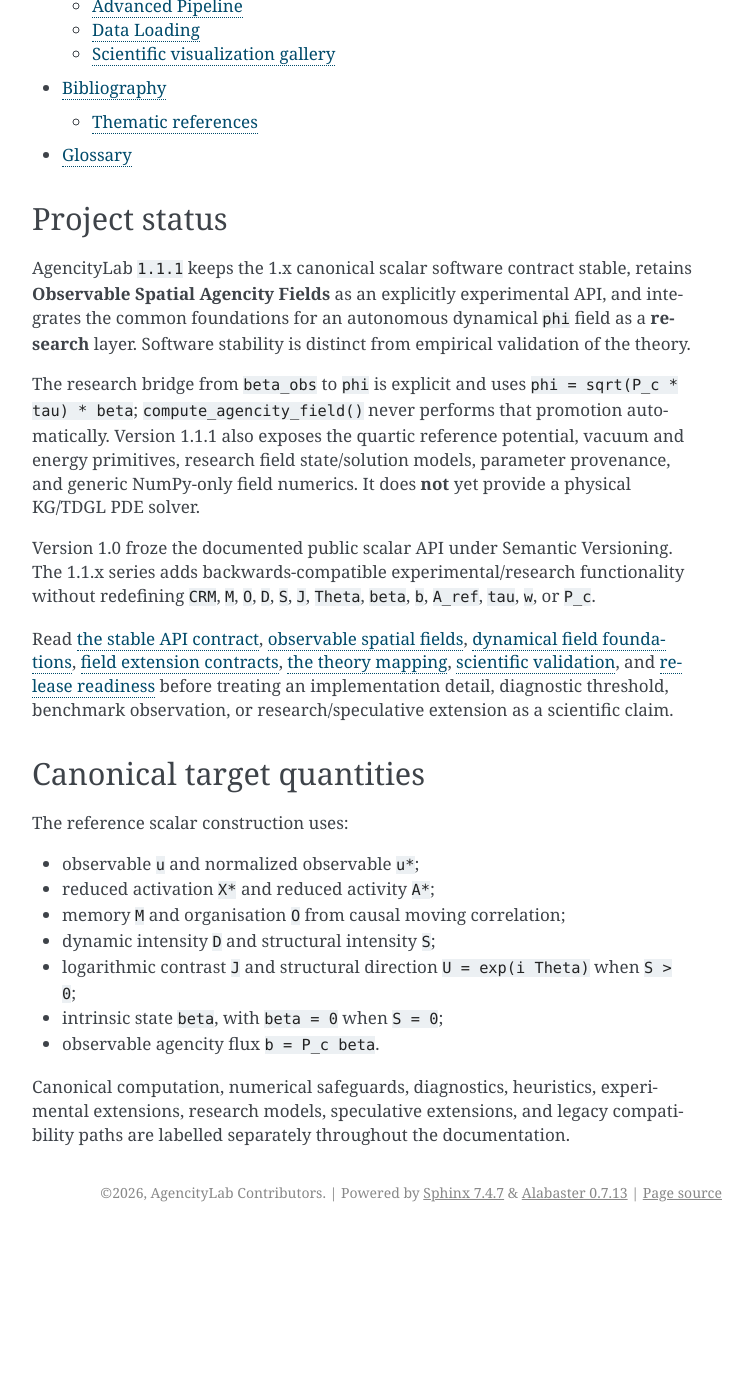
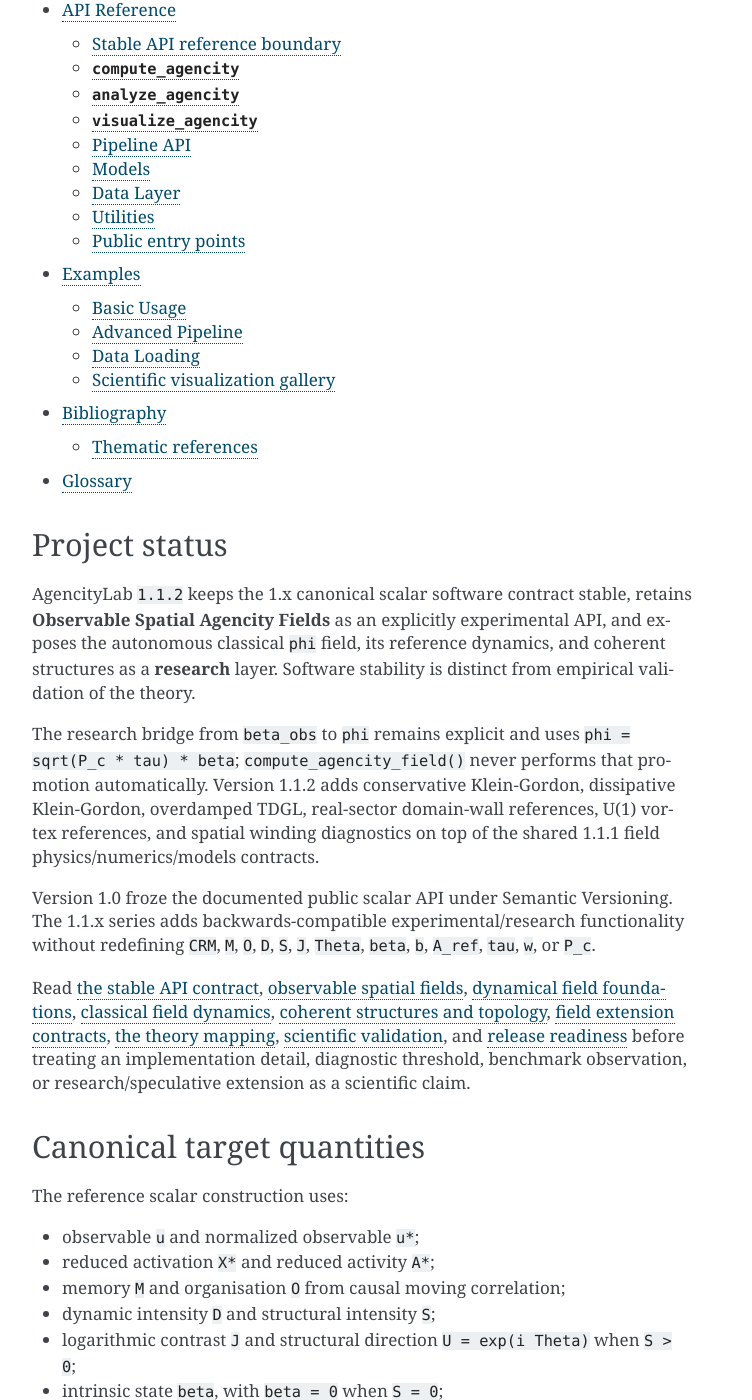
Before and after one commit to Gilbert243/AgencityLab, a Sphinx documentation site: the page built from docs/index.md, in a window 1280 px wide and 1400 px high, scrolled down 5097 px. Shown: the whole window, without its empty margins (388-1140 px from the left). Built offline with Sphinx 7.4.7, drawn with Linux system fonts in a browser that asks for light colours; before the commit the page ends 6329 px from its top, so only the background shows below that; some of the changed text lies outside the part shown.

Commit message:
docs: integrate 1.1.2 field dynamics and topology

```diff
--- a/docs/index.md
+++ b/docs/index.md
@@ -16,6 +16,8 @@
 stable_api
 observable_fields
 dynamical_field_foundations
+classical_field_dynamics
+coherent_structures
 field_extension_contracts
 agencity_analysis
 multiscale_extensions
@@ -43,13 +45,13 @@
 
 ## Project status
 
-AgencityLab `1.1.1` keeps the 1.x canonical scalar software contract stable, retains **Observable Spatial Agencity Fields** as an explicitly experimental API, and integrates the common foundations for an autonomous dynamical `phi` field as a **research** layer. Software stability is distinct from empirical validation of the theory.
+AgencityLab `1.1.2` keeps the 1.x canonical scalar software contract stable, retains **Observable Spatial Agencity Fields** as an explicitly experimental API, and exposes the autonomous classical `phi` field, its reference dynamics, and coherent structures as a **research** layer. Software stability is distinct from empirical validation of the theory.
 
-The research bridge from `beta_obs` to `phi` is explicit and uses `phi = sqrt(P_c * tau) * beta`; `compute_agencity_field()` never performs that promotion automatically. Version 1.1.1 also exposes the quartic reference potential, vacuum and energy primitives, research field state/solution models, parameter provenance, and generic NumPy-only field numerics. It does **not** yet provide a physical KG/TDGL PDE solver.
+The research bridge from `beta_obs` to `phi` remains explicit and uses `phi = sqrt(P_c * tau) * beta`; `compute_agencity_field()` never performs that promotion automatically. Version 1.1.2 adds conservative Klein-Gordon, dissipative Klein-Gordon, overdamped TDGL, real-sector domain-wall references, U(1) vortex references, and spatial winding diagnostics on top of the shared 1.1.1 field physics/numerics/models contracts.
 
 Version 1.0 froze the documented public scalar API under Semantic Versioning. The 1.1.x series adds backwards-compatible experimental/research functionality without redefining `CRM`, `M`, `O`, `D`, `S`, `J`, `Theta`, `beta`, `b`, `A_ref`, `tau`, `w`, or `P_c`.
 
-Read [the stable API contract](stable_api.md), [observable spatial fields](observable_fields.md), [dynamical field foundations](dynamical_field_foundations.md), [field extension contracts](field_extension_contracts.md), [the theory mapping](theory_mapping.md), [scientific validation](scientific_validation.md), and [release readiness](release_readiness.md) before treating an implementation detail, diagnostic threshold, benchmark observation, or research/speculative extension as a scientific claim.
+Read [the stable API contract](stable_api.md), [observable spatial fields](observable_fields.md), [dynamical field foundations](dynamical_field_foundations.md), [classical field dynamics](classical_field_dynamics.md), [coherent structures and topology](coherent_structures.md), [field extension contracts](field_extension_contracts.md), [the theory mapping](theory_mapping.md), [scientific validation](scientific_validation.md), and [release readiness](release_readiness.md) before treating an implementation detail, diagnostic threshold, benchmark observation, or research/speculative extension as a scientific claim.
 
 ## Canonical target quantities
 
```
